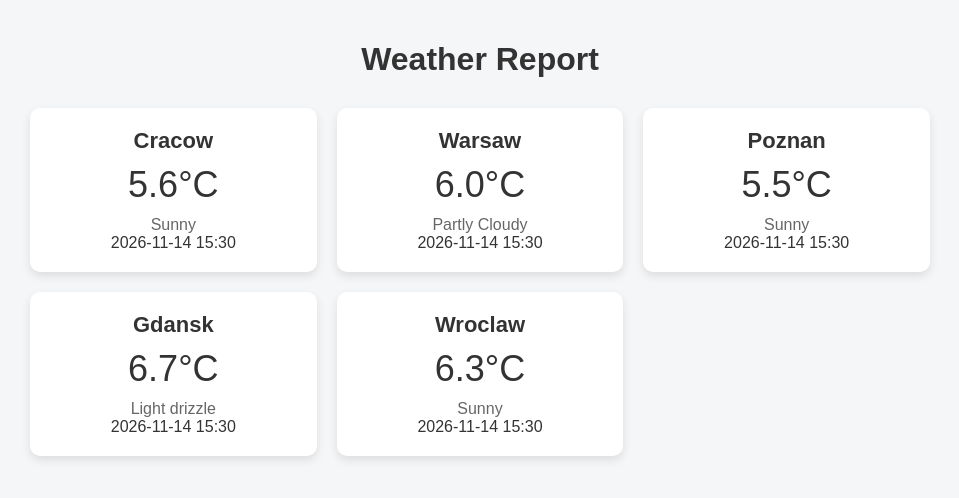
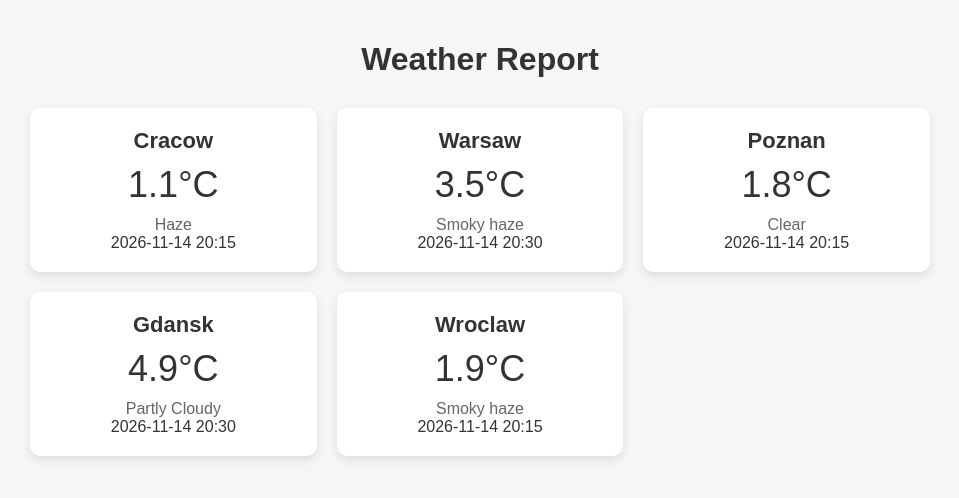
Before and after one commit to Mascotte33/cron-data-puller, a plain HTML site: page index.html in a window 1280 px wide. Shown: the whole page, without its empty margins (160-1119 px from the left). Drawn offline with Linux system fonts and the light colour scheme.

Commit message:
Update weather report (scheduled)

```diff
--- a/index.html
+++ b/index.html
@@ -83,41 +83,41 @@
 
                 <div class="weather-card">
                     <div class="city">Cracow</div>
-                    <div class="temp">5.6°C</div>
-                    <div class="condition">Sunny</div>
-                    <div class="last_updated">2026-11-14 15:30</div>
+                    <div class="temp">1.1°C</div>
+                    <div class="condition">Haze</div>
+                    <div class="last_updated">2026-11-14 20:15</div>
                 </div>
 
 
                 <div class="weather-card">
                     <div class="city">Warsaw</div>
-                    <div class="temp">6.0°C</div>
-                    <div class="condition">Partly Cloudy</div>
-                    <div class="last_updated">2026-11-14 15:30</div>
+                    <div class="temp">3.5°C</div>
+                    <div class="condition">Smoky haze</div>
+                    <div class="last_updated">2026-11-14 20:30</div>
                 </div>
 
 
                 <div class="weather-card">
                     <div class="city">Poznan</div>
-                    <div class="temp">5.5°C</div>
-                    <div class="condition">Sunny</div>
-                    <div class="last_updated">2026-11-14 15:30</div>
+                    <div class="temp">1.8°C</div>
+                    <div class="condition">Clear</div>
+                    <div class="last_updated">2026-11-14 20:15</div>
                 </div>
 
 
                 <div class="weather-card">
                     <div class="city">Gdansk</div>
-                    <div class="temp">6.7°C</div>
-                    <div class="condition">Light drizzle</div>
-                    <div class="last_updated">2026-11-14 15:30</div>
+                    <div class="temp">4.9°C</div>
+                    <div class="condition">Partly Cloudy</div>
+                    <div class="last_updated">2026-11-14 20:30</div>
                 </div>
 
 
                 <div class="weather-card">
                     <div class="city">Wroclaw</div>
-                    <div class="temp">6.3°C</div>
-                    <div class="condition">Sunny</div>
-                    <div class="last_updated">2026-11-14 15:30</div>
+                    <div class="temp">1.9°C</div>
+                    <div class="condition">Smoky haze</div>
+                    <div class="last_updated">2026-11-14 20:15</div>
                 </div>
 
     </section>
```
